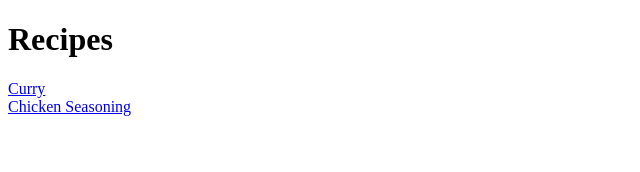
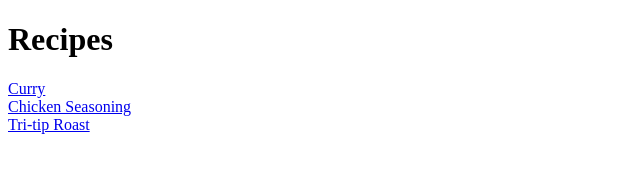
Before and after one commit to CT-275555/odin-recipes, a plain HTML site: page index.html in a window 1280 px wide. Shown: the whole page, without its empty margins (0-640 px from the left). Drawn offline with Linux system fonts and the light colour scheme.

Commit message:
Added a link to Tri-tip_roast.html to the index

```diff
--- a/index.html
+++ b/index.html
@@ -10,6 +10,7 @@
         <a href="./recipes/curry.html">Curry</a>
         <br>
         <a href="./recipes/chicken_seasoning.html">Chicken Seasoning</a>
-
+        <br>
+        <a href="./recipes/Tri-tip_roast.html">Tri-tip Roast</a>
     </body>
 </html>
```
